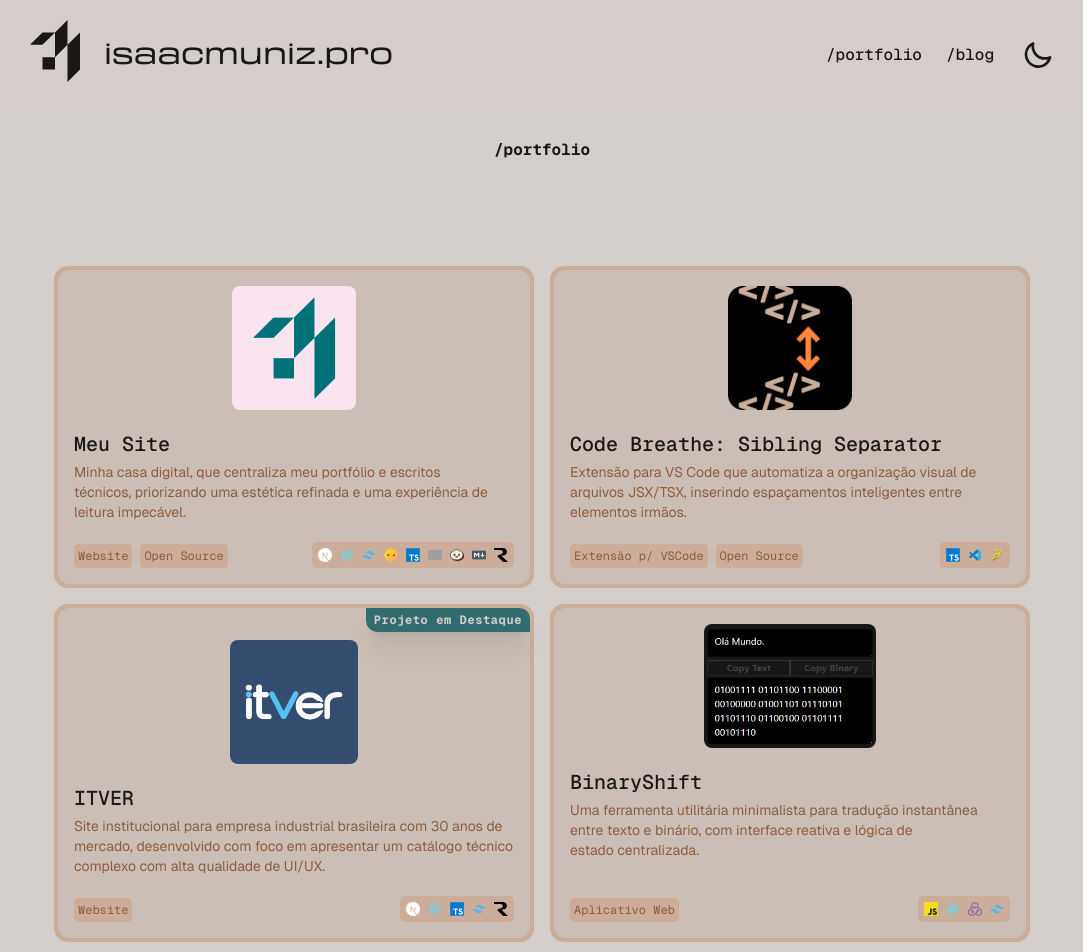
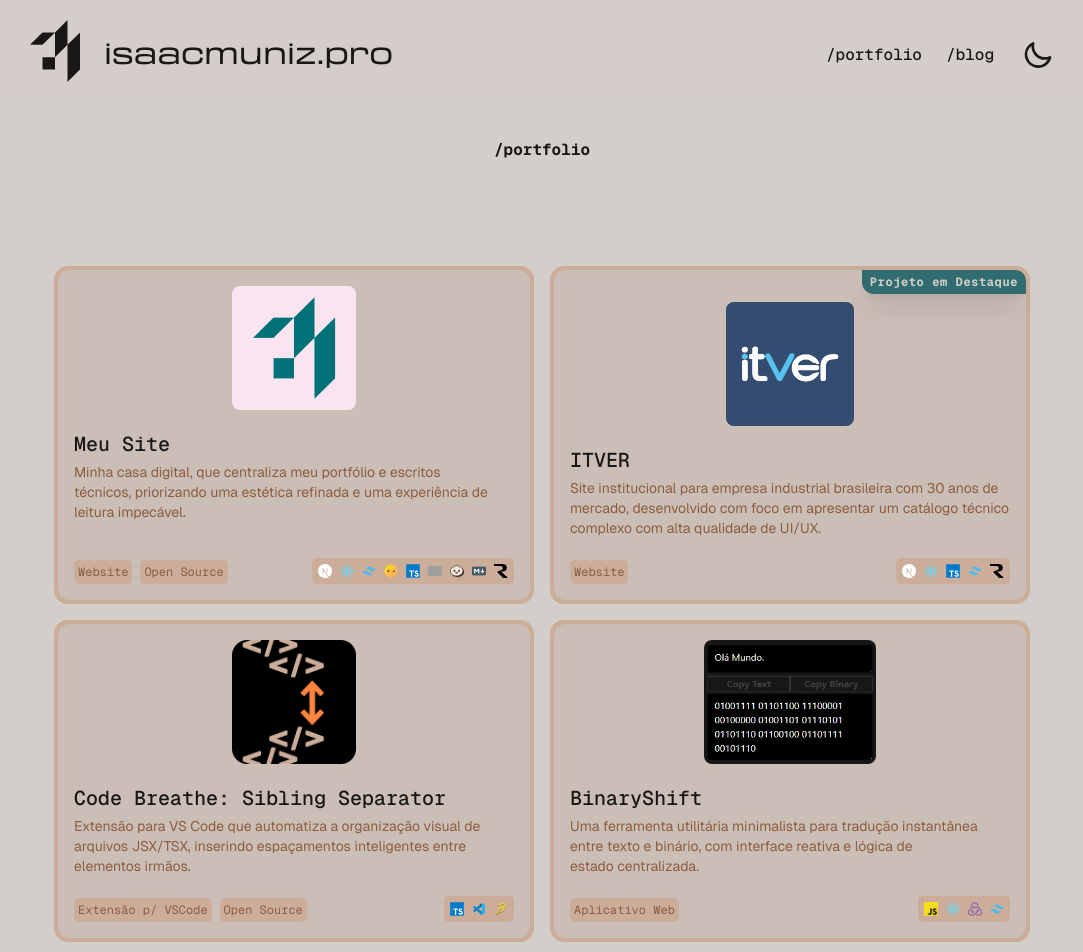
Before and after one commit to codigoisaac/isaacmuniz.pro, a Next.js app: page /portfolio in a window 1280 px wide. Shown: the top 952 px of the page, without its empty margins (98-1181 px from the left). Built offline with nearby package versions, Linux system fonts and the light colour scheme; grey boxes are pictures that could not be loaded.

Commit message:
add itver images

```diff
--- a/data/portfolio.ts
+++ b/data/portfolio.ts
@@ -23,6 +23,8 @@ import imgMyOldSite from "@/assets/images/portfolio/myOldSite.png";
 import imgMySite from "@/assets/images/portfolio/mySite.png";
 import imgSofista from "@/assets/images/portfolio/sofista/main.png";
 import imgSofista1 from "@/assets/images/portfolio/sofista/home.png";
+import imgItver1 from "@/assets/images/portfolio/itver/1.png";
+import imgItver2 from "@/assets/images/portfolio/itver/2.png";
 
 export const portfolioAuthorial: Project[] = [
   {
@@ -56,6 +58,44 @@ export const portfolioAuthorial: Project[] = [
   },
 
   {
+    title: "ITVER",
+    excerpt:
+      "Site institucional para empresa industrial brasileira com 30 anos de mercado, desenvolvido com foco em apresentar um catálogo técnico complexo com alta qualidade de UI/UX.",
+    slug: "itver",
+    image: imgItver,
+    link: "https://itver.vercel.app/",
+    description: [
+      "A ITVER é uma empresa brasileira com três décadas de atuação no desenvolvimento de soluções de alta performance para manutenção mecânica industrial, atendendo gigantes como Klabin, Suzano, Bracell e Stora Enso. O desafio era claro: substituir um site desatualizado por uma presença digital que estivesse à altura da seriedade técnica da marca.",
+      "O site foi desenvolvido com Next.js 16, React 19 e TailwindCSS 4, priorizando performance, SEO e responsividade total. A arquitetura foi pensada para longevidade — com foco em velocidade de carregamento, especialmente em dispositivos móveis.",
+      "O ponto central do projeto é a seção de produtos: um catálogo técnico com múltiplos produtos distribuídos por categorias, com um sistema de filtragem e modais detalhados para cada item. A navegação foi estruturada em página única para evitar carregamentos desnecessários e maximizar a retenção do usuário, o que é crítico para um público B2B altamente técnico.",
+      "Todo o conteúdo descritivo dos produtos é renderizado via Markdown com react-markdown, permitindo formatação rica — listas, destaques e fórmulas químicas — sem abrir mão da clareza visual. A integração com WhatsApp foi implementada diretamente nos cards e modais dos produtos, reduzindo o atrito entre o interesse do cliente e o contato comercial. O formulário de contato utiliza Resend para envio de e-mails direto do site.",
+      "A identidade visual do site foi construída com foco no equilíbrio entre autoridade industrial e modernidade: tipografia sólida, sistema de dark mode via next-themes, micro-interações sutis e uma paleta que transmite confiabilidade técnica.",
+    ],
+    subjects: [
+      {
+        title: "Um pouco do site",
+        showOnHome: true,
+        showcaseOrder: 2,
+        homeTitle: "Site institucional com portfólio de produtos",
+        items: [
+          {
+            title: "Uma ótima primeira impressão da empresa",
+            image: imgItver1,
+          },
+          {
+            title: "Jeito fácil de conhecer todo o catálogo de produtos",
+            image: imgItver2,
+          },
+        ],
+      },
+    ],
+    tech: ["nextjs", "react", "ts", "tailwindcss", "resend"],
+    tags: ["Website"],
+    date: "2026",
+    isFeaturedProject: true,
+  },
+
+  {
     title: "Code Breathe: Sibling Separator",
     excerpt:
       "Extensão para VS Code que automatiza a organização visual de arquivos JSX/TSX, inserindo espaçamentos inteligentes entre elementos irmãos.",
@@ -71,26 +111,6 @@ export const portfolioAuthorial: Project[] = [
     tech: ["ts", "vscode", "babel"],
     tags: ["Extensão p/ VSCode", "Open Source"],
     date: "2026",
-  },
-
-  {
-    title: "ITVER",
-    excerpt:
-      "Site institucional para empresa industrial brasileira com 30 anos de mercado, desenvolvido com foco em apresentar um catálogo técnico complexo com alta qualidade de UI/UX.",
-    slug: "itver",
-    image: imgItver,
-    link: "https://itver.vercel.app/",
-    description: [
-      "A ITVER é uma empresa brasileira com três décadas de atuação no desenvolvimento de soluções de alta performance para manutenção mecânica industrial, atendendo gigantes como Klabin, Suzano, Bracell e Stora Enso. O desafio era claro: substituir um site desatualizado por uma presença digital que estivesse à altura da seriedade técnica da marca.",
-      "O site foi desenvolvido com Next.js 16, React 19 e TailwindCSS 4, priorizando performance, SEO e responsividade total. A arquitetura foi pensada para longevidade — com foco em velocidade de carregamento, especialmente em dispositivos móveis.",
-      "O ponto central do projeto é a seção de produtos: um catálogo técnico com múltiplos produtos distribuídos por categorias, com um sistema de filtragem e modais detalhados para cada item. A navegação foi estruturada em página única para evitar carregamentos desnecessários e maximizar a retenção do usuário, o que é crítico para um público B2B altamente técnico.",
-      "Todo o conteúdo descritivo dos produtos é renderizado via Markdown com react-markdown, permitindo formatação rica — listas, destaques e fórmulas químicas — sem abrir mão da clareza visual. A integração com WhatsApp foi implementada diretamente nos cards e modais dos produtos, reduzindo o atrito entre o interesse do cliente e o contato comercial. O formulário de contato utiliza Resend para envio de e-mails direto do site.",
-      "A identidade visual do site foi construída com foco no equilíbrio entre autoridade industrial e modernidade: tipografia sólida, sistema de dark mode via next-themes, micro-interações sutis e uma paleta que transmite confiabilidade técnica.",
-    ],
-    tech: ["nextjs", "react", "ts", "tailwindcss", "resend"],
-    tags: ["Website"],
-    date: "2026",
-    isFeaturedProject: true,
   },
 
   {
```
Also changed, not shown: assets/images/portfolio/itver/1.png (added), assets/images/portfolio/itver/2.png (added).
